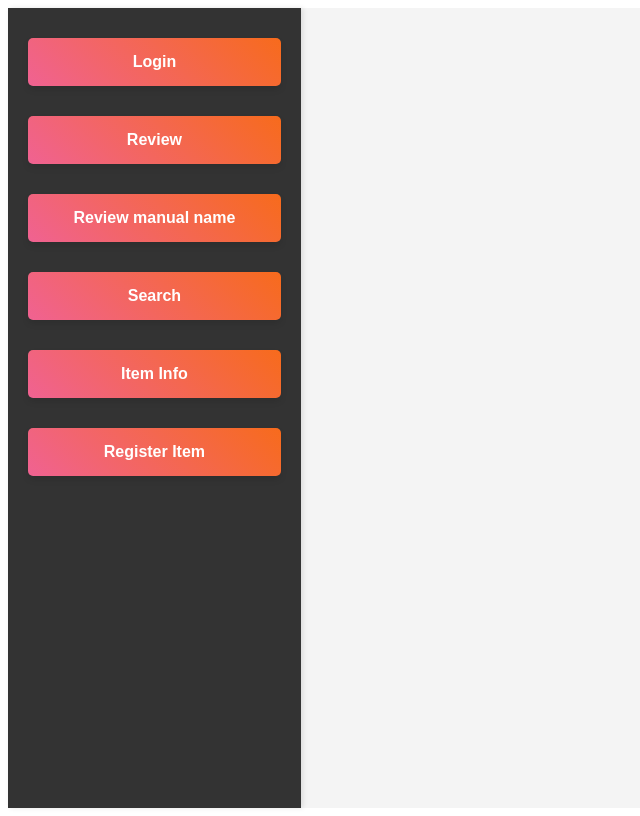
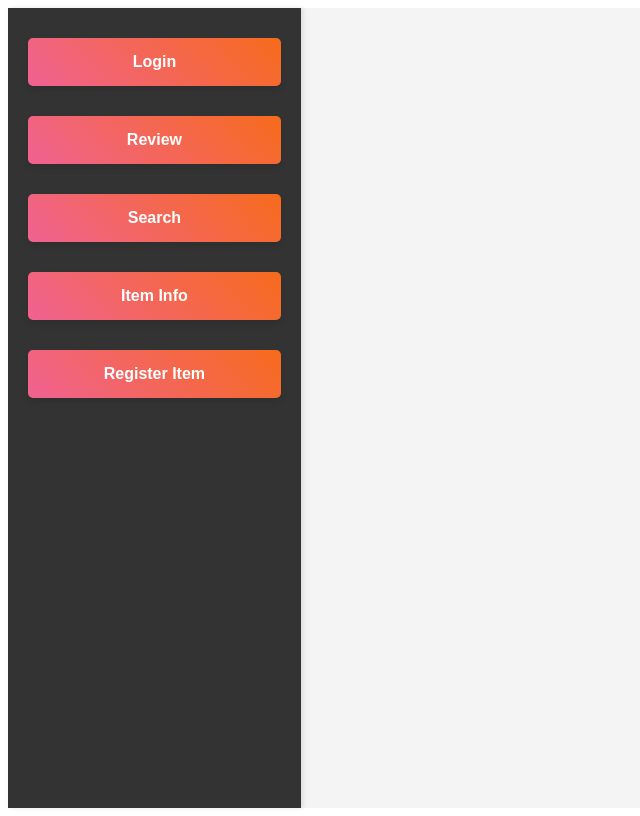
Before and after one commit to WiciokS/Metamask, a website: page Main/All/index.html in a window 1280 px wide. Shown: the whole page, without its empty margins (0-640 px from the left). Drawn offline with Linux system fonts and the light colour scheme.

Commit message:
Just small fix

```diff
--- a/Main/All/index.html
+++ b/Main/All/index.html
@@ -12,7 +12,6 @@
         <div class="sidebar">
             <button id="loginButton">Login</button>
             <button id="transactionButton">Review</button>
-            <button id="reviewButton">Review manual name</button>
             <button id="searchButton">Search</button>
             <button id="itemInfoButton">Item Info</button>
             <button id="registerItemButton">Register Item</button>
```
